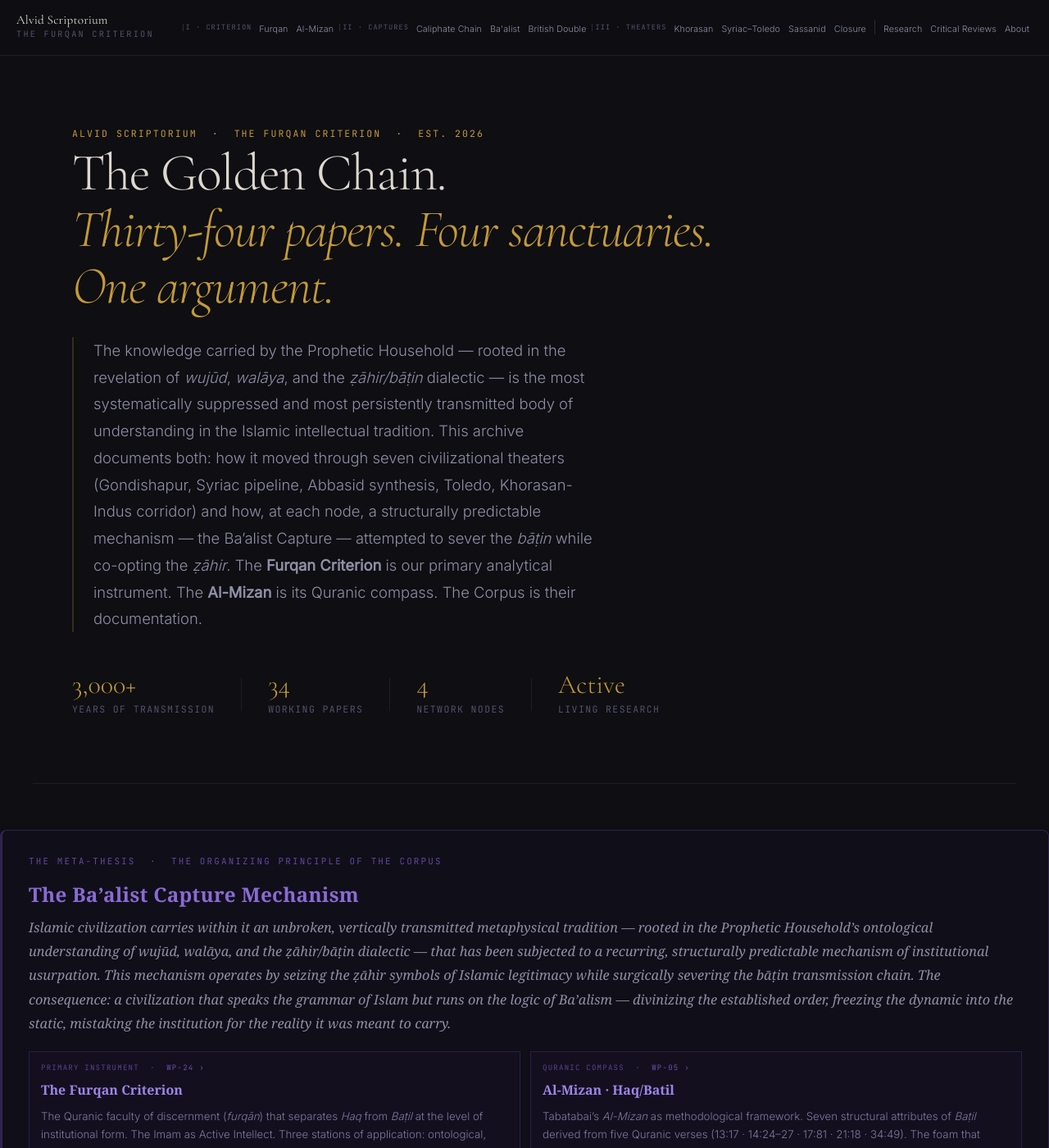
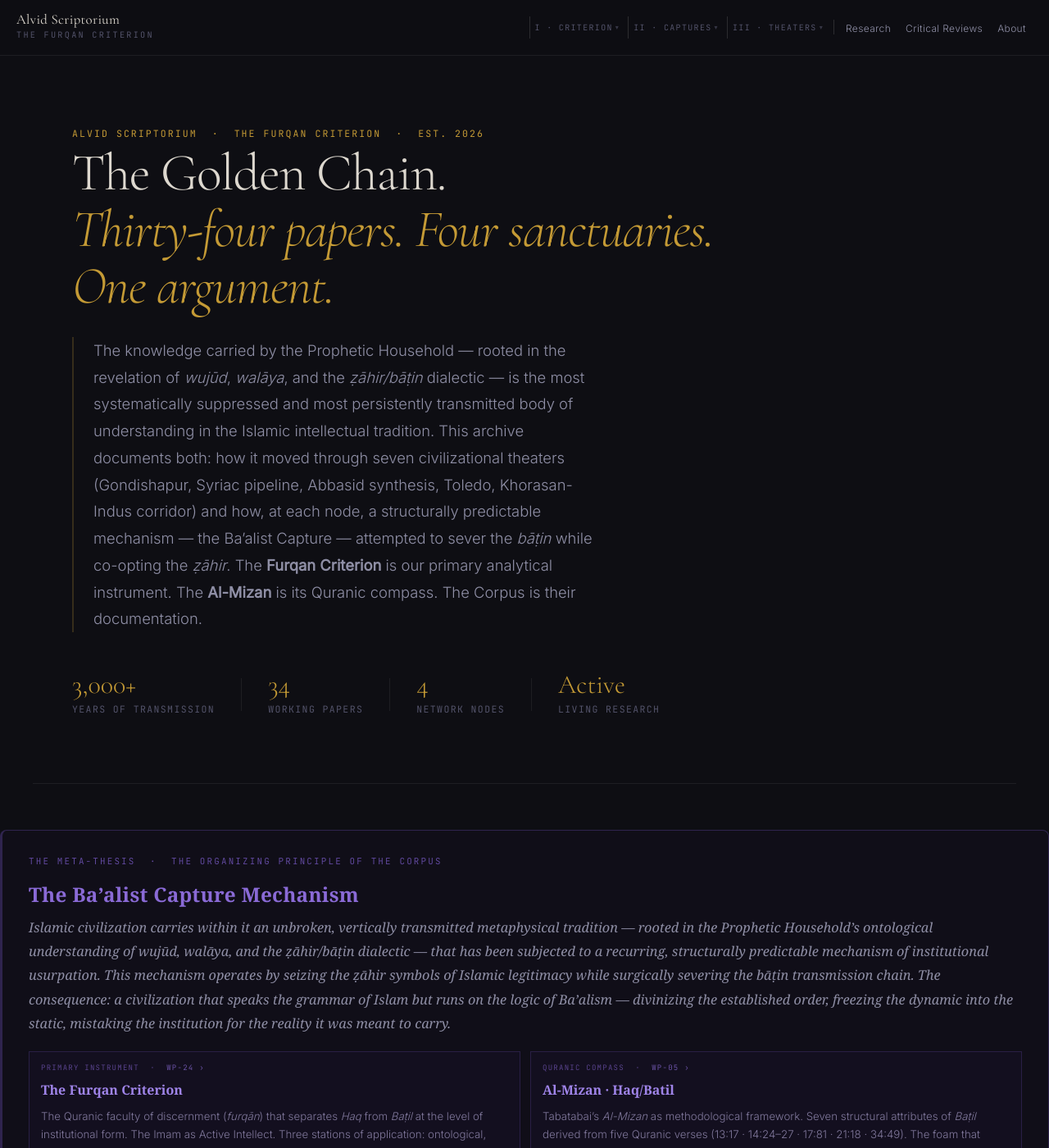
Before and after one commit to Political-Theology-Archive/geopolitical-synthesis, a Jekyll site: the page built from index.html, in a window 1280 px wide and 1400 px high. Shown: the whole window at 82% size. Built offline with Jekyll 4.4.1, drawn with Linux system fonts in a browser that asks for light colours.

Commit message:
Nav: dropdown menus for three zones — top bar now 7 items, all visible

```diff
--- a/_includes/nav.html
+++ b/_includes/nav.html
@@ -9,20 +9,32 @@
     </button>
     <ul class="pta-nav-links" id="navLinks" role="list">
 
-      <li class="pta-nav-zone mono">I · Criterion</li>
-      <li><a href="{{ '/research/furqan-criterion/' | relative_url }}" class="pta-nav-link">Furqan</a></li>
+      <li class="pta-nav-dropdown">
+        <button class="pta-nav-zone-btn mono" aria-haspopup="true" aria-expanded="false">I · Criterion <span class="pta-caret">▾</span></button>
+        <ul class="pta-nav-sub" role="list">
+          <li><a href="{{ '/research/furqan-criterion/' | relative_url }}" class="pta-nav-link">Furqan Criterion</a></li>
           <li><a href="{{ '/research/al-mizan-haq-batil/' | relative_url }}" class="pta-nav-link">Al-Mizan</a></li>
+        </ul>
+      </li>
 
-      <li class="pta-nav-zone mono">II · Captures</li>
+      <li class="pta-nav-dropdown">
+        <button class="pta-nav-zone-btn mono" aria-haspopup="true" aria-expanded="false">II · Captures <span class="pta-caret">▾</span></button>
+        <ul class="pta-nav-sub" role="list">
           <li><a href="{{ '/research/caliphate-capture-chain/' | relative_url }}" class="pta-nav-link">Caliphate Chain</a></li>
           <li><a href="{{ '/research/ba-alist-capture/' | relative_url }}" class="pta-nav-link">Ba'alist</a></li>
           <li><a href="{{ '/research/british-double-constitution/' | relative_url }}" class="pta-nav-link">British Double</a></li>
+        </ul>
+      </li>
 
-      <li class="pta-nav-zone mono">III · Theaters</li>
+      <li class="pta-nav-dropdown">
+        <button class="pta-nav-zone-btn mono" aria-haspopup="true" aria-expanded="false">III · Theaters <span class="pta-caret">▾</span></button>
+        <ul class="pta-nav-sub" role="list">
           <li><a href="{{ '/khorasan/' | relative_url }}" class="pta-nav-link">Khorasan</a></li>
           <li><a href="{{ '/syriac-pipeline/' | relative_url }}" class="pta-nav-link">Syriac–Toledo</a></li>
           <li><a href="{{ '/sassanid/' | relative_url }}" class="pta-nav-link">Sassanid</a></li>
           <li><a href="{{ '/closure/' | relative_url }}" class="pta-nav-link">Closure</a></li>
+        </ul>
+      </li>
 
       <li class="pta-nav-sep"></li>
       <li><a href="{{ '/research/' | relative_url }}" class="pta-nav-link">Research</a></li>
--- a/assets/css/main.css
+++ b/assets/css/main.css
@@ -118,10 +118,10 @@
 
 .pta-nav-logo-name {
   font-family: var(--font-serif);
-  font-size: 0.95rem;
+  font-size: 1.05rem;
   font-weight: 400;
   color: var(--text);
-  letter-spacing: 0.01em;
+  letter-spacing: 0.02em;
   line-height: 1;
 }
 
@@ -139,10 +139,10 @@
 
 .pta-nav-link {
   position: relative;
-  padding: 5px 4px;
-  font-size: 0.67rem;
-  font-weight: 300;
-  letter-spacing: 0.01em;
+  padding: 5px 8px;
+  font-size: 0.75rem;
+  font-weight: 300;
+  letter-spacing: 0.03em;
   color: var(--text-mid);
   transition: color 0.25s ease;
   white-space: nowrap;
@@ -183,7 +183,57 @@
 
 .pta-nav-reviews::after { display: none; }
 
-/* Nav zones */
+/* Nav dropdown */
+.pta-nav-dropdown {
+  position: relative;
+  list-style: none;
+}
+.pta-nav-zone-btn {
+  display: flex;
+  align-items: center;
+  gap: 3px;
+  background: none;
+  border: none;
+  cursor: pointer;
+  font-size: 0.62rem;
+  letter-spacing: 0.14em;
+  text-transform: uppercase;
+  color: var(--text-dim);
+  padding: 5px 6px;
+  border-left: 1px solid var(--border-mid);
+  margin-left: 2px;
+  white-space: nowrap;
+  transition: color 0.2s;
+}
+.pta-nav-zone-btn:hover { color: var(--text); }
+.pta-caret { font-size: 0.5rem; opacity: 0.6; }
+.pta-nav-sub {
+  display: none;
+  position: absolute;
+  top: calc(100% + 4px);
+  left: 0;
+  min-width: 160px;
+  background: rgba(14,14,19,0.97);
+  border: 1px solid var(--border);
+  border-radius: 4px;
+  padding: 6px 0;
+  list-style: none;
+  z-index: 200;
+  box-shadow: 0 8px 24px rgba(0,0,0,0.4);
+}
+.pta-nav-dropdown:hover .pta-nav-sub,
+.pta-nav-dropdown:focus-within .pta-nav-sub {
+  display: flex;
+  flex-direction: column;
+}
+.pta-nav-sub .pta-nav-link {
+  padding: 7px 14px;
+  font-size: 0.75rem;
+  display: block;
+  width: 100%;
+}
+
+/* Nav zones (legacy, unused on desktop) */
 .pta-nav-zone {
   font-size: 0.54rem;
   letter-spacing: 0.12em;
```
Lines whose indentation alone changed are shown as unchanged.
